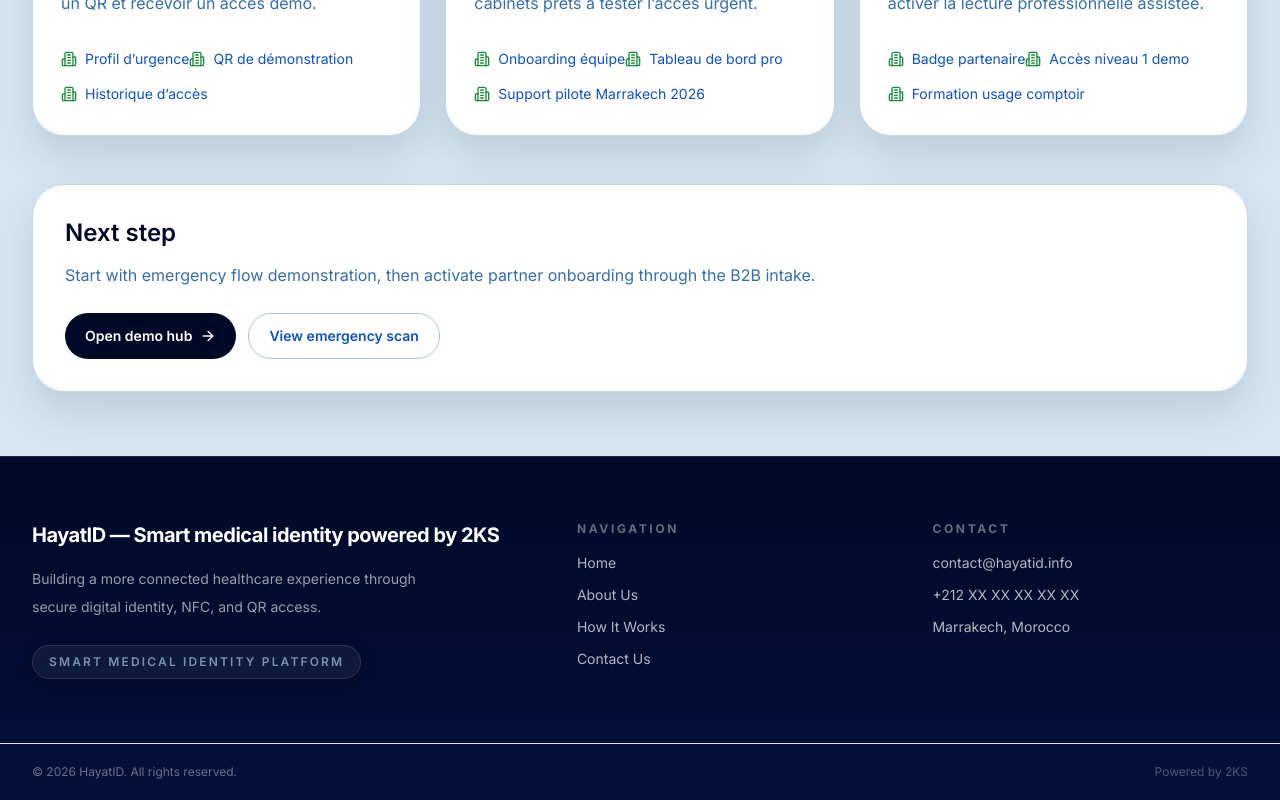
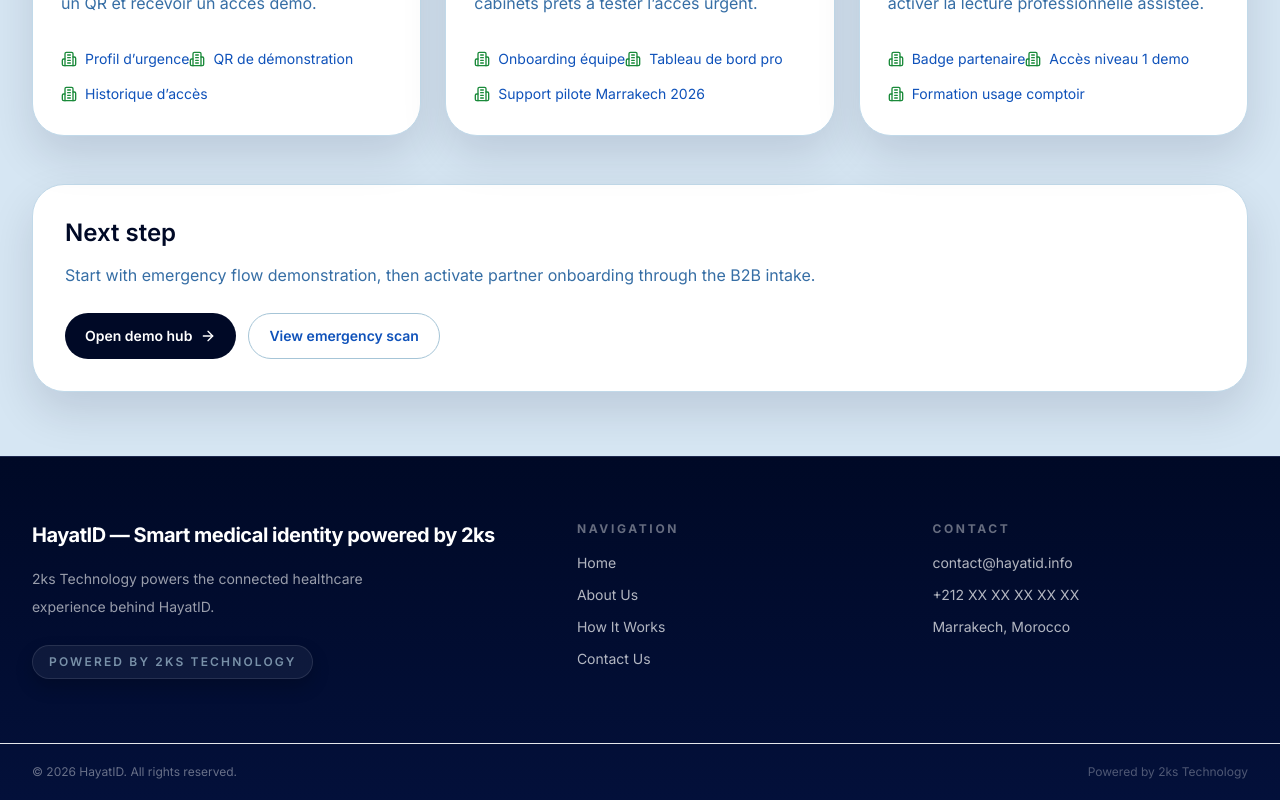
Before and after one commit to oudghirymohamed-tech/2ks.ma, a React (Vite) app in the folder apps/web/: page /b2b in a window 1280 px wide. Shown: the part 1515-2315 px from the top of the page. Built offline with nearby package versions, Linux system fonts and the light colour scheme; no server answers.

Commit message:
Update project

```diff
--- a/apps/web/src/components/Footer.tsx
+++ b/apps/web/src/components/Footer.tsx
@@ -16,16 +16,16 @@
             <div className={`mx-auto grid max-w-7xl gap-10 px-4 py-14 sm:px-6 lg:grid-cols-[1.6fr_1fr_1fr] lg:px-8 lg:py-16 ${isArabic ? 'font-arabic text-right' : ''}`}>
                 {/* Brand column */}
                 <div>
-                    <p className="text-xl font-bold tracking-tight text-white">{t('HayatID — Smart medical identity powered by 2KS', 'HayatID — Identite medicale intelligente propulsee par 2KS', 'HayatID — هوية طبية ذكية مدعومة من 2KS')}</p>
+                    <p className="text-xl font-bold tracking-tight text-white">{t('HayatID — Smart medical identity powered by 2ks', 'HayatID — Identite medicale intelligente propulsee par 2ks', 'HayatID — هوية طبية ذكية مدعومة بتقنية 2ks')}</p>
                     <p className="mt-4 max-w-sm text-sm leading-7 text-white/60">
                         {t(
-                            'Building a more connected healthcare experience through secure digital identity, NFC, and QR access.',
-                            'Construire une experience de sante plus connectee grace a une identite numerique securisee, NFC et acces QR.',
-                            'نبني تجربة صحية أكثر ترابطاً عبر هوية رقمية آمنة وتقنيات NFC وQR.'
+                            '2ks Technology powers the connected healthcare experience behind HayatID.',
+                            '2ks Technology alimente l experience de sante connectee derriere HayatID.',
+                            'تقنية 2ks تشغل تجربة الرعاية الصحية المترابطة خلف HayatID.'
                         )}
                     </p>
                     <div className="mt-6 inline-flex items-center gap-2 rounded-full border border-white/10 bg-white/5 px-4 py-2 text-xs font-semibold uppercase tracking-[0.18em] text-powder/70 shadow-[0_8px_18px_rgba(0,0,0,0.2)]">
-                        {t('Smart Medical Identity Platform', 'Plateforme d identite medicale intelligente', 'منصة الهوية الطبية الذكية')}
+                        {t('Powered by 2ks Technology', 'Propulse par 2ks Technology', 'مدعوم بتقنية 2ks')}
                     </div>
                 </div>
 
@@ -70,7 +70,7 @@
                         {t('© 2026 HayatID. All rights reserved.', '© 2026 HayatID. Tous droits reserves.', '© 2026 HayatID. جميع الحقوق محفوظة.')}
                     </p>
                     <p className="text-xs text-white/30">
-                        {t('Powered by 2KS', 'Propulse par 2KS', 'مدعوم بواسطة 2KS')}
+                        {t('Powered by 2ks Technology', 'Propulse par 2ks Technology', 'مدعوم بتقنية 2ks')}
                     </p>
                 </div>
             </div>
--- a/apps/web/src/components/Navbar.tsx
+++ b/apps/web/src/components/Navbar.tsx
@@ -63,7 +63,7 @@
                     <div>
                         <p className="text-lg font-semibold tracking-tight">{copy.brand}</p>
                         <p className="text-xs uppercase tracking-[0.2em] text-navy/65">
-                            {t('Smart medical identity platform', 'Plateforme d identite medicale intelligente', 'منصة الهوية الطبية الذكية')}
+                            {t('Powered by 2ks Technology', 'Propulse par 2ks Technology', 'مدعوم بتقنية 2ks')}
                         </p>
                     </div>
                 </Link>
--- a/apps/web/src/pages/LandingPage.tsx
+++ b/apps/web/src/pages/LandingPage.tsx
@@ -64,14 +64,14 @@
     en: {
         metaTitle: 'HayatID | Smart Medical Identity Platform',
         metaDescription: 'HayatID is a smart medical identity platform powered by 2ks technology, offering secure, modern, and accessible healthcare information management.',
-        eyebrow: 'SMART MEDICAL IDENTITY PLATFORM',
+        eyebrow: 'HAYATID · POWERED BY 2KS TECHNOLOGY',
         title: 'Smart medical identity for faster, safer healthcare access',
-        body: 'HayatID, powered by 2ks technology, connects a smart NFC card to a secure digital health platform, making essential medical information accessible, organized, and ready when it matters most.',
+        body: 'HayatID, powered by 2ks Technology, connects smart medical identity with secure, modern, and accessible healthcare interaction.',
         primaryCta: 'Discover HayatID',
         secondaryCta: 'Create Account',
-        panelLabel: '2ks Technology',
-        panelTitle: 'Connected medical identity',
-        panelItems: ['Medical Records', 'NFC Card Access', 'Secure Profile', 'Digital Health Space'],
+        panelLabel: 'Powered by 2ks Technology',
+        panelTitle: 'HayatID Platform',
+        panelItems: ['Secure Digital Identity', 'NFC Card Access', 'Connected Health Experience', 'Trusted Medical Access'],
         panelBadgeTitle: 'NFC Enabled',
         panelBadgeBody: 'Fast and seamless access',
         panelStatOne: 'Trusted Access',
@@ -94,8 +94,8 @@
             { title: 'Continue with confidence', body: 'The experience is simple, modern, and built to make healthcare access clearer and more efficient.' }
         ],
         supportLabel: 'POWERED BY 2KS',
-        supportTitle: 'The technology behind a smarter healthcare experience',
-        supportBody: '2ks is the digital technology layer that powers HayatID. It enables secure interaction between the NFC medical card and the online platform, helping transform healthcare access into a smoother, smarter, and more modern experience.',
+        supportTitle: 'The technology behind HayatID',
+        supportBody: '2ks Technology powers the HayatID experience by connecting secure digital identity, smart NFC access, and structured healthcare interaction in one seamless system.',
         supportPrimary: 'Create Account',
         supportSecondary: 'Discover HayatID',
         trustLabel: 'WHY HAYATID',
@@ -107,20 +107,20 @@
         ],
         getCard: 'Get the NFC card',
         proAccess: 'Professional access',
-        platformHighlights: 'Platform highlights',
+        platformHighlights: 'HayatID platform powered by 2ks',
         platformValue: 'Platform value'
     },
     fr: {
         metaTitle: 'HayatID | Plateforme d identite medicale intelligente',
         metaDescription: 'HayatID est une plateforme d identite medicale intelligente propulsee par la technologie 2ks, offrant une gestion moderne, securisee et accessible des informations de sante.',
-        eyebrow: 'PLATEFORME D IDENTITE MEDICALE INTELLIGENTE',
+        eyebrow: 'HAYATID · PROPULSE PAR 2KS TECHNOLOGY',
         title: 'Une identite medicale intelligente pour un acces aux soins plus rapide et plus sur',
-        body: 'HayatID, propulsee par la technologie 2ks, relie une carte NFC intelligente a une plateforme de sante numerique securisee, afin de rendre les informations medicales essentielles plus accessibles, mieux organisees et disponibles au bon moment.',
+        body: 'HayatID, propulsee par 2ks Technology, connecte l identite medicale intelligente a une interaction de sante securisee, moderne et accessible.',
         primaryCta: 'Decouvrir HayatID',
         secondaryCta: 'Creer un compte',
-        panelLabel: 'Technologie 2ks',
-        panelTitle: 'Identite medicale connectee',
-        panelItems: ['Dossiers medicaux', 'Acces par carte NFC', 'Profil securise', 'Espace sante numerique'],
+        panelLabel: 'Propulse par 2ks Technology',
+        panelTitle: 'Plateforme HayatID',
+        panelItems: ['Identite numerique securisee', 'Acces par carte NFC', 'Experience sante connectee', 'Acces medical fiable'],
         panelBadgeTitle: 'NFC active',
         panelBadgeBody: 'Acces rapide et fluide',
         panelStatOne: 'Acces fiable',
@@ -143,8 +143,8 @@
             { title: 'Continuez en toute confiance', body: 'L experience est simple, moderne et concue pour rendre l acces aux soins plus clair et plus efficace.' }
         ],
         supportLabel: 'PROPULSE PAR 2KS',
-        supportTitle: 'La technologie derriere une experience de sante plus intelligente',
-        supportBody: '2ks est la couche technologique numerique qui alimente HayatID. Elle permet une interaction securisee entre la carte medicale NFC et la plateforme en ligne, pour transformer l acces aux soins en une experience plus fluide, plus intelligente et plus moderne.',
+        supportTitle: 'La technologie derriere HayatID',
+        supportBody: '2ks Technology alimente l experience HayatID en reliant l identite numerique securisee, l acces NFC intelligent et l interaction de sante structuree dans un systeme fluide.',
         supportPrimary: 'Creer un compte',
         supportSecondary: 'Decouvrir HayatID',
         trustLabel: 'POURQUOI HAYATID',
@@ -156,20 +156,20 @@
         ],
         getCard: 'Obtenir la carte NFC',
         proAccess: 'Acces professionnel',
-        platformHighlights: 'Points forts de la plateforme',
+        platformHighlights: 'Plateforme HayatID propulsee par 2ks',
         platformValue: 'Valeur plateforme'
     },
     ar: {
         metaTitle: 'HayatID | منصة الهوية الطبية الذكية',
         metaDescription: 'HayatID هي منصة هوية طبية ذكية مدعومة بتقنية 2ks، توفر إدارة حديثة وآمنة وسهلة الوصول للمعلومات الصحية.',
-        eyebrow: 'منصة الهوية الطبية الذكية',
+        eyebrow: 'HAYATID · مدعوم بتقنية 2KS',
         title: 'هوية طبية ذكية لوصول أسرع وأكثر أمانًا إلى الرعاية الصحية',
-        body: 'HayatID، المدعومة بتقنية 2ks، تربط بطاقة NFC ذكية بمنصة صحية رقمية آمنة، مما يجعل المعلومات الطبية الأساسية أكثر سهولة في الوصول وأكثر تنظيماً وجاهزة عندما يكون الأمر مهماً.',
+        body: 'HayatID، المدعومة بتقنية 2ks Technology، تربط الهوية الطبية الذكية بتفاعل صحي آمن وحديث وسهل الوصول.',
         primaryCta: 'اكتشف HayatID',
         secondaryCta: 'إنشاء حساب',
-        panelLabel: 'تقنية 2ks',
-        panelTitle: 'هوية طبية مترابطة',
-        panelItems: ['السجلات الطبية', 'الوصول عبر بطاقة NFC', 'ملف آمن', 'مساحة صحية رقمية'],
+        panelLabel: 'مدعوم بتقنية 2ks Technology',
+        panelTitle: 'منصة HayatID',
+        panelItems: ['هوية رقمية آمنة', 'وصول عبر بطاقة NFC', 'تجربة صحية مترابطة', 'وصول طبي موثوق'],
         panelBadgeTitle: 'NFC مفعلة',
         panelBadgeBody: 'وصول سريع وسلس',
         panelStatOne: 'وصول موثوق',
@@ -192,8 +192,8 @@
             { title: 'تابع بثقة', body: 'التجربة بسيطة وحديثة ومصممة لجعل الوصول إلى الرعاية الصحية أكثر وضوحاً وكفاءة.' }
         ],
         supportLabel: 'مدعوم بواسطة 2ks',
-        supportTitle: 'التقنية وراء تجربة صحية أكثر ذكاءً',
-        supportBody: '2ks هي الطبقة التقنية الرقمية التي تشغل HayatID. وهي تتيح تفاعلاً آمناً بين البطاقة الطبية NFC والمنصة الرقمية، مما يحول الوصول الصحي إلى تجربة أكثر سلاسة وذكاءً وحداثة.',
+        supportTitle: 'التقنية وراء HayatID',
+        supportBody: 'تقنية 2ks تشغل تجربة HayatID عبر ربط الهوية الرقمية الآمنة، ووصول NFC الذكي، والتفاعل الصحي المنظم داخل نظام واحد سلس.',
         supportPrimary: 'إنشاء حساب',
         supportSecondary: 'اكتشف HayatID',
         trustLabel: 'لماذا HayatID',
@@ -205,7 +205,7 @@
         ],
         getCard: 'الحصول على بطاقة NFC',
         proAccess: 'دخول الأطباء',
-        platformHighlights: 'أبرز مميزات المنصة',
+        platformHighlights: 'منصة HayatID المدعومة بتقنية 2ks',
         platformValue: 'قيمة المنصة'
     }
 } as const;
```
